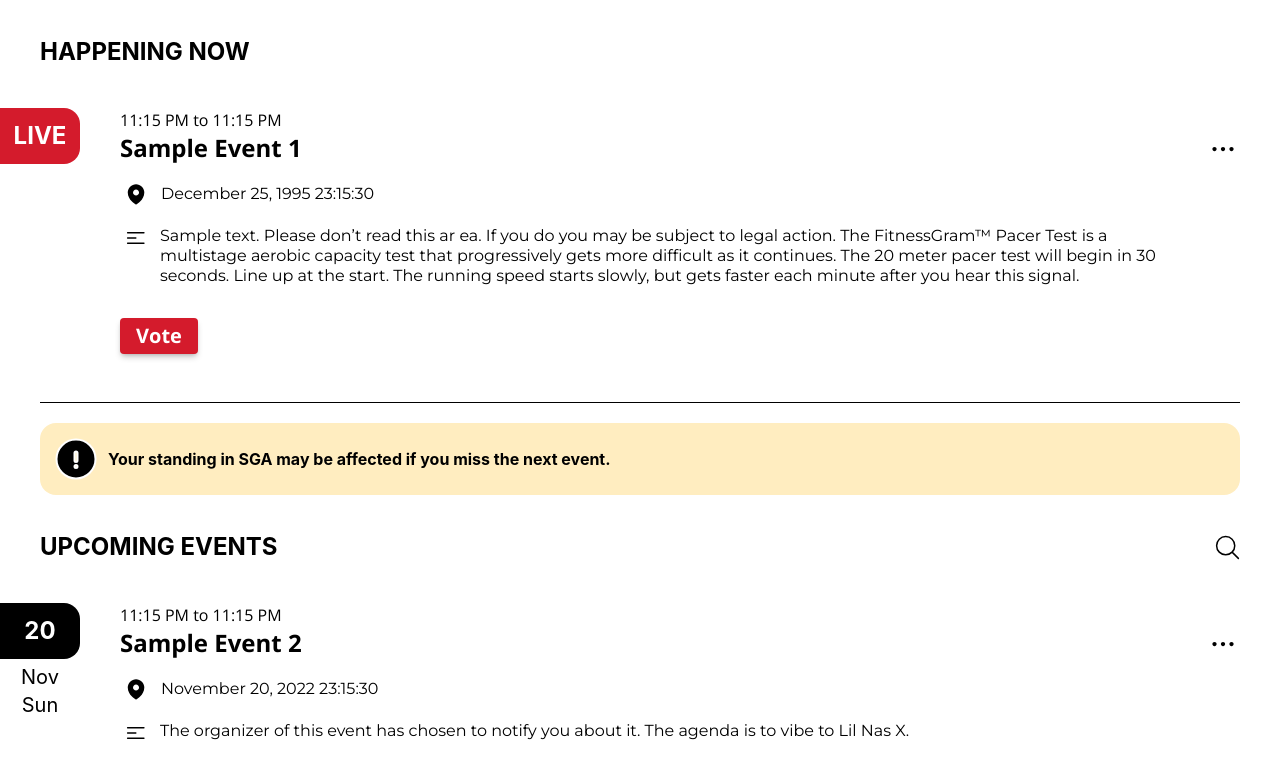
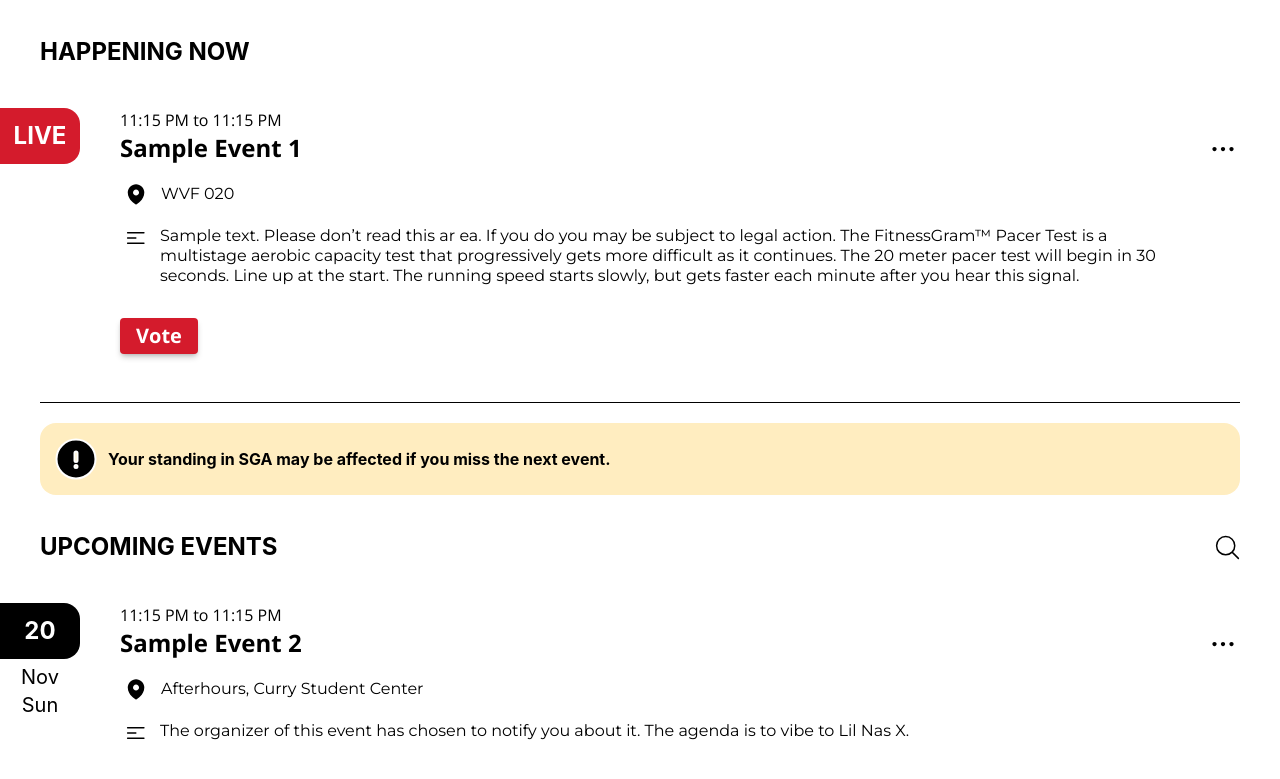
Before and after one commit to sandboxnu/sga-tooling, a React (Create React App) app: page /events in a window 1280 px wide. Shown: the top 779 px of the page. Built offline with nearby package versions, Linux system fonts and the light colour scheme.

Commit message:
Integrated routing with homepage, now /events goes to homepage

```diff
--- a/src/App.tsx
+++ b/src/App.tsx
@@ -1,6 +1,11 @@
 import React, { createContext, useEffect, useState } from "react";
+import { BrowserRouter as Router, Route, Routes } from "react-router-dom";
 import "./App.css";
+import Alert from "./components/Alert";
+import Error404 from "./components/Error404";
 import Footer from "./components/Footer";
+import LoginPage from "./components/LoginPage";
+import Menu from "./components/Menu";
 import Homepage from "./Homepage";
 
 export type User = string | null;
@@ -25,8 +30,6 @@ function App() {
   return (
     <LoginContext.Provider value={{ user, setUser }}>
       <div className="flex min-h-screen flex-col justify-between">
-        <Homepage />
-        {/*
         {user ? <Menu /> : null}
         <Router>
           <Routes>
@@ -35,13 +38,13 @@ function App() {
               element={<LoginPage />}
               errorElement={<Error404 />}
             />
-            <Route path="/events" element={<></>}>
+            <Route path="/events" element={<Homepage />}>
               <Route path=":alertID" element={<Alert message="hi" />} />
-              alertID needs to be updated to display events
+              {/* alertID needs to be updated to display events */}
             </Route>
             <Route path="*" element={<Error404 />} />
           </Routes>
-        </Router> */}
+        </Router>
         <Footer />
       </div>
     </LoginContext.Provider>
--- a/src/Homepage.tsx
+++ b/src/Homepage.tsx
@@ -24,7 +24,7 @@ const Homepage = (): ReactElement => {
       startTime: new Date(e.startTime),
       endTime: new Date(e.endTime),
       name: e.name,
-      location: e.startTime,
+      location: e.location,
       description: e.description,
       color: getColor(new Date(e.startTime), new Date(e.endTime)),
     };
```
